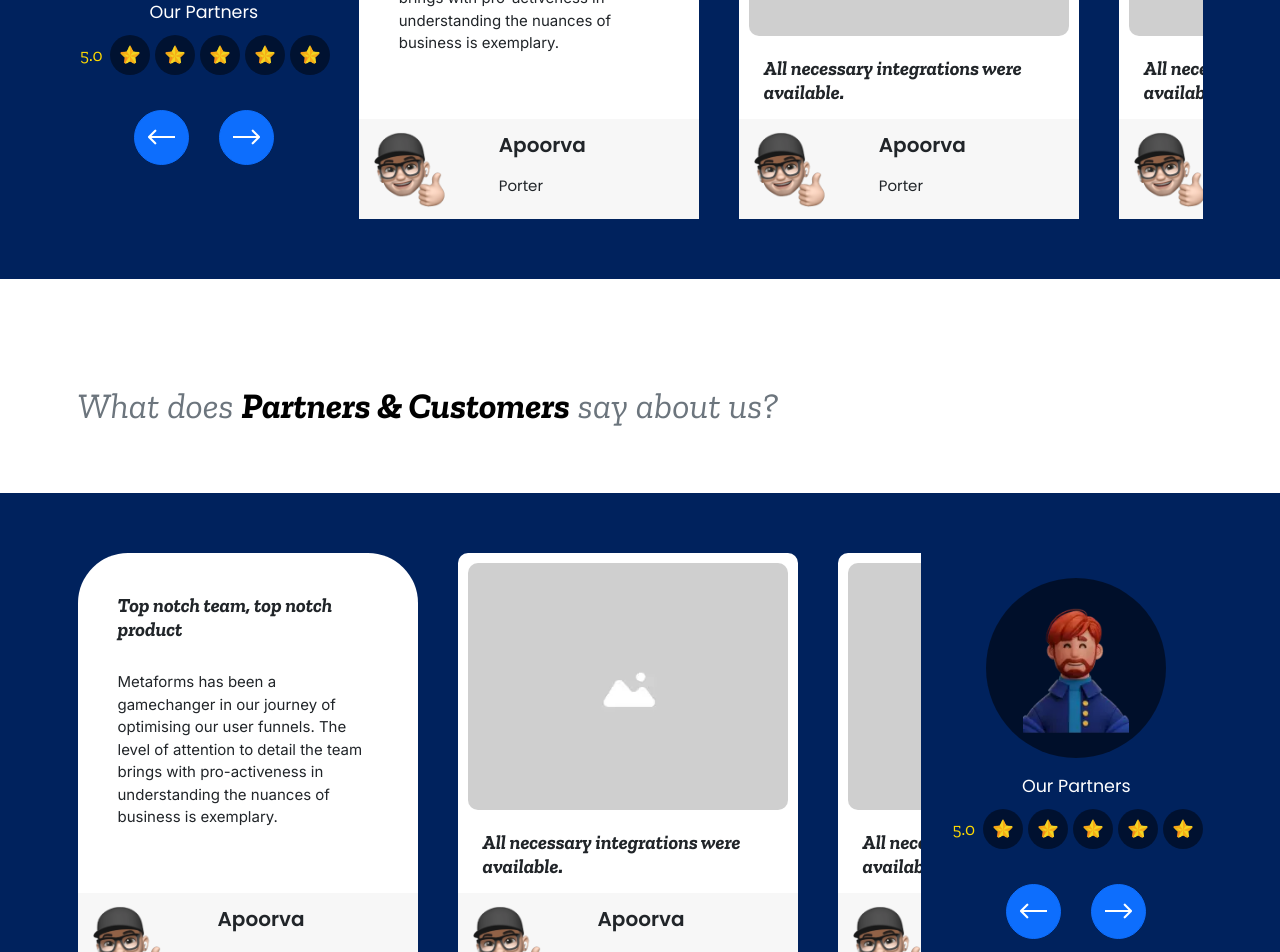
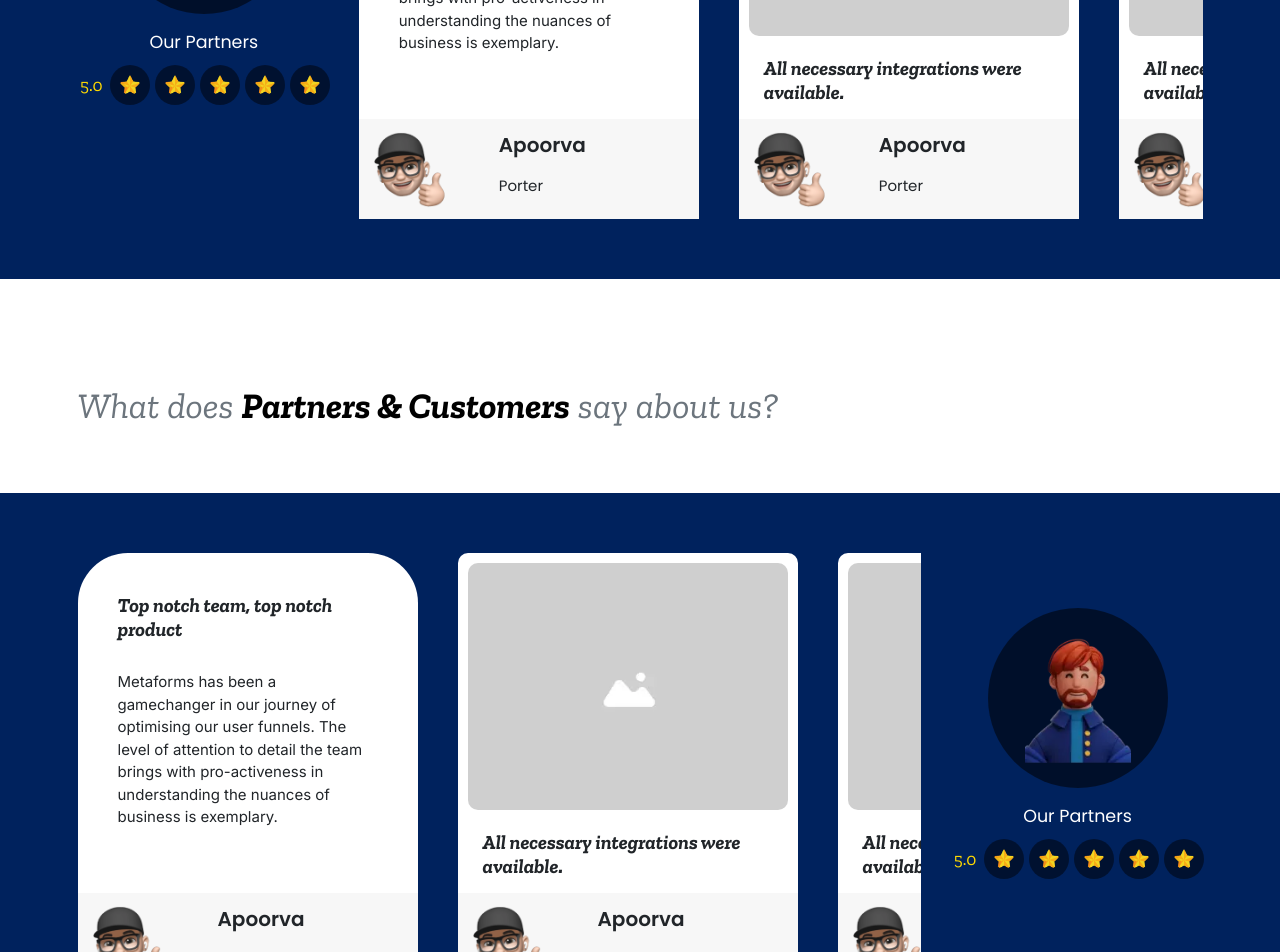
Before and after one commit to mohitanand744/Samriddh_React, a React (Vite) app: page / in a window 1280 px wide. Shown: the part 5580-6532 px from the top of the page. Built offline with nearby package versions, Linux system fonts and the light colour scheme.

Commit message:
removed slider buttons

```diff
--- a/src/Pages/Home.jsx
+++ b/src/Pages/Home.jsx
@@ -345,7 +345,7 @@ const Home = () => {
         <div className="partners-Customers py-5 container-fluid">
           <div className="container py-5">
             <div className="d-flex justify-content-lg-between align-items-center flex-lg-row flex-md-column flex-column justify-content-md-center">
-              <div className="ratings-container col-xl-3 col-lg-4 col-md-12 col-12  mb-md-5 mb-5 d-flex justify-content-lg-start justify-content-md-center justify-content-center ">
+              <div className="ratings-container col-xl-3 col-lg-4 col-md-12 col-12  mb-md-5 mb-5 d-flex justify-content-lg-start  ">
                 <div className=" text-center rating-card d-flex flex-column align-items-center ">
                   <div className="img-container">
                     <img src="ratings.webp" alt="" />
@@ -362,13 +362,39 @@ const Home = () => {
                     <img src="./star.png" alt="rating" />
                     <img src="./star.png" alt="rating" />
                   </div>
-                  <div className="slider-btn d-flex gap-5 justify-content-center align-items-center mt-2 ">
-                    <button className=" btn btn-primary slide">
-                      <img src="./Arrow left.png" alt="" />
-                    </button>
-                    <button className=" btn btn-primary slide">
-                      <img src="./Arrow right.png" alt="" />
-                    </button>
+                </div>
+                <div className=" text-center rating-card d-flex flex-column align-items-center ">
+                  <div className="img-container">
+                    <img src="ratings.webp" alt="" />
+                  </div>
+                  <p className="fs-3 text-white font-poppins mt-4">
+                    Our Partners
+                  </p>
+
+                  <div className=" ratings mb-5">
+                    <span className="text-war fs-3 mx-1">5.0</span>{" "}
+                    <img src="./star.png" alt="rating" />
+                    <img src="./star.png" alt="rating" />
+                    <img src="./star.png" alt="rating" />
+                    <img src="./star.png" alt="rating" />
+                    <img src="./star.png" alt="rating" />
+                  </div>
+                </div>
+                <div className=" text-center rating-card d-flex flex-column align-items-center ">
+                  <div className="img-container">
+                    <img src="ratings.webp" alt="" />
+                  </div>
+                  <p className="fs-3 text-white font-poppins mt-4">
+                    Our Partners
+                  </p>
+
+                  <div className=" ratings mb-5">
+                    <span className="text-war fs-3 mx-1">5.0</span>{" "}
+                    <img src="./star.png" alt="rating" />
+                    <img src="./star.png" alt="rating" />
+                    <img src="./star.png" alt="rating" />
+                    <img src="./star.png" alt="rating" />
+                    <img src="./star.png" alt="rating" />
                   </div>
                 </div>
               </div>
@@ -587,7 +613,7 @@ const Home = () => {
                   </div>
                 </div>
               </div>
-              <div className="ratings-container col-xl-3 col-lg-4 col-md-12 col-12  mb-md-5 mb-5 d-flex justify-content-lg-end justify-content-md-center justify-content-center order-lg-last order-md-first order-first">
+              <div className="ratings-container col-xl-3 col-lg-4 col-md-12 col-12  mb-md-5 mb-5 mx-5 d-flex order-lg-last order-md-first order-first">
                 <div className=" text-center rating-card d-flex flex-column align-items-center ">
                   <div className="img-container">
                     <img
@@ -608,13 +634,47 @@ const Home = () => {
                     <img src="./star.png" alt="rating" />
                     <img src="./star.png" alt="rating" />
                   </div>
-                  <div className="slider-btn d-flex gap-5 justify-content-center align-items-center mt-2 ">
-                    <button className=" btn btn-primary slide">
-                      <img src="./Arrow left.png" alt="" />
-                    </button>
-                    <button className=" btn btn-primary slide">
-                      <img src="./Arrow right.png" alt="" />
-                    </button>
+                </div>
+                <div className=" text-center rating-card d-flex flex-column align-items-center ">
+                  <div className="img-container">
+                    <img
+                      className="img-fluid avatar"
+                      src="avatar-img.webp"
+                      alt=""
+                    />
+                  </div>
+                  <p className="fs-3 text-white font-poppins mt-4">
+                    Our Partners
+                  </p>
+
+                  <div className=" ratings mb-5">
+                    <span className="text-war fs-3 mx-1">5.0</span>{" "}
+                    <img src="./star.png" alt="rating" />
+                    <img src="./star.png" alt="rating" />
+                    <img src="./star.png" alt="rating" />
+                    <img src="./star.png" alt="rating" />
+                    <img src="./star.png" alt="rating" />
+                  </div>
+                </div>
+                <div className=" text-center rating-card d-flex flex-column align-items-center ">
+                  <div className="img-container">
+                    <img
+                      className="img-fluid avatar"
+                      src="avatar-img.webp"
+                      alt=""
+                    />
+                  </div>
+                  <p className="fs-3 text-white font-poppins mt-4">
+                    Our Partners
+                  </p>
+
+                  <div className=" ratings mb-5">
+                    <span className="text-war fs-3 mx-1">5.0</span>{" "}
+                    <img src="./star.png" alt="rating" />
+                    <img src="./star.png" alt="rating" />
+                    <img src="./star.png" alt="rating" />
+                    <img src="./star.png" alt="rating" />
+                    <img src="./star.png" alt="rating" />
                   </div>
                 </div>
               </div>
--- a/src/css/index.css
+++ b/src/css/index.css
@@ -481,6 +481,17 @@ li {
     justify-content: center;
     align-items: center;
 
+    & .ratings-container {
+      gap: 4rem;
+      overflow-y: hidden;
+      overflow-x: scroll;
+      width: 28rem;
+
+      &::-webkit-scrollbar {
+        display: none;
+      }
+    }
+
     & .img-container {
       width: 18rem;
       height: 18rem;
```
